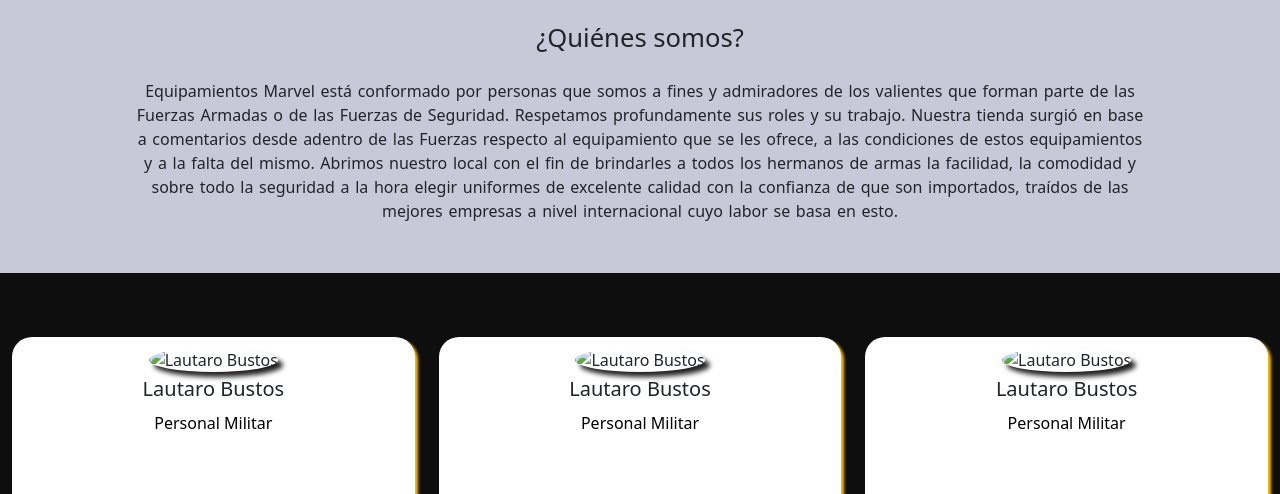
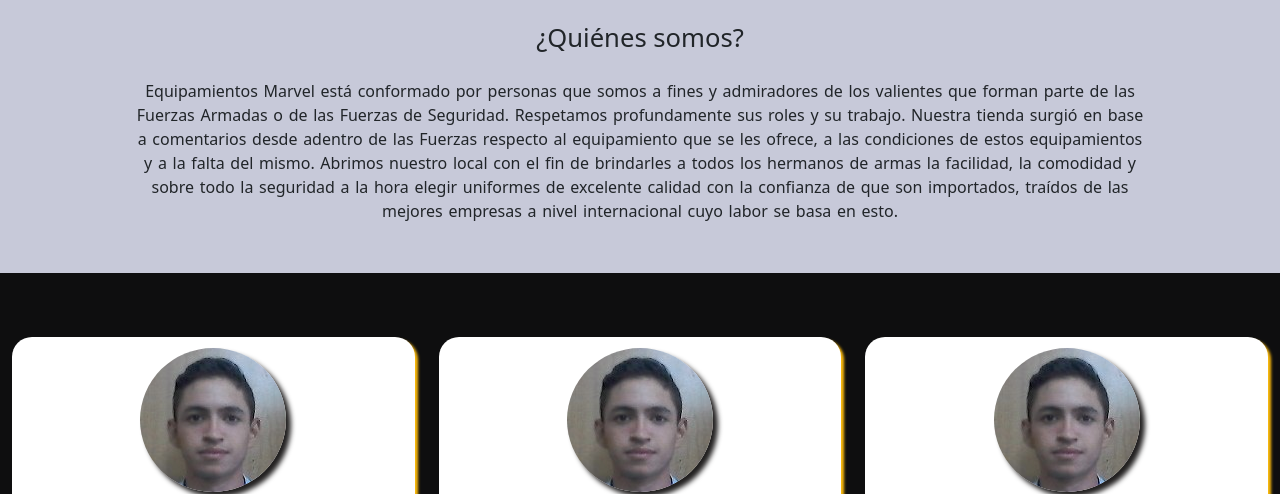
Before and after one commit to uri21199/Equipamientos-Marvel, a website: page nosotros.html in a window 1280 px wide. Shown: the part 210-704 px from the top of the page. Drawn offline with nearby package versions, Linux system fonts and the light colour scheme.

Commit message:
Nueva ruta img

```diff
--- a/nosotros.html
+++ b/nosotros.html
@@ -122,7 +122,7 @@
         <div class="col-md-4 py-5">
             <div class="cliente mt-3">
                 <div class="align-items-center p-2 text-center">
-                    <img src="../../lautybustos.jpg" alt="Lautaro Bustos">
+                    <img src="images/lautybustos.jpg" alt="Lautaro Bustos">
                     <h5>Lautaro Bustos</h5>
                     <p>Personal Militar</p>
                 </div>
@@ -136,7 +136,7 @@
         <div class="col-md-4 py-5">
             <div class="cliente mt-3">
                 <div class="align-items-center p-2 text-center">
-                    <img src="../../lautybustos.jpg" alt="Lautaro Bustos">
+                    <img src="images/lautybustos.jpg" alt="Lautaro Bustos">
                     <h5>Lautaro Bustos</h5>
                     <p>Personal Militar</p>
                 </div>
@@ -150,7 +150,7 @@
         <div class="col-md-4 py-5">
             <div class="cliente mt-3">
                 <div class="align-items-center p-2 text-center">
-                    <img src="../../lautybustos.jpg" alt="Lautaro Bustos">
+                    <img src="images/lautybustos.jpg" alt="Lautaro Bustos">
                     <h5>Lautaro Bustos</h5>
                     <p>Personal Militar</p>
                 </div>
```
Also changed, not shown: index.html (+2 -2 lines), images/lautybustos.jpg (added).
